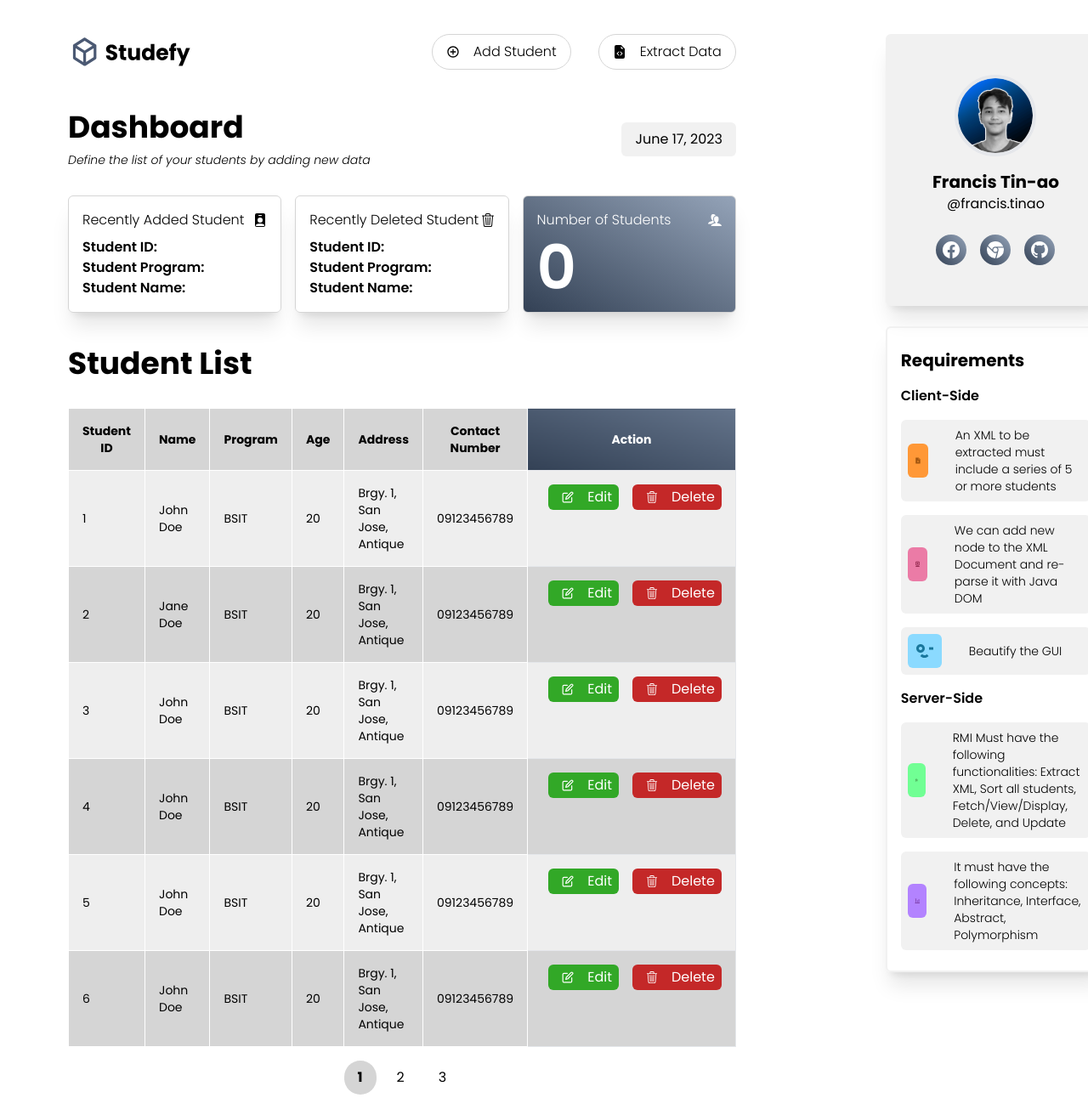
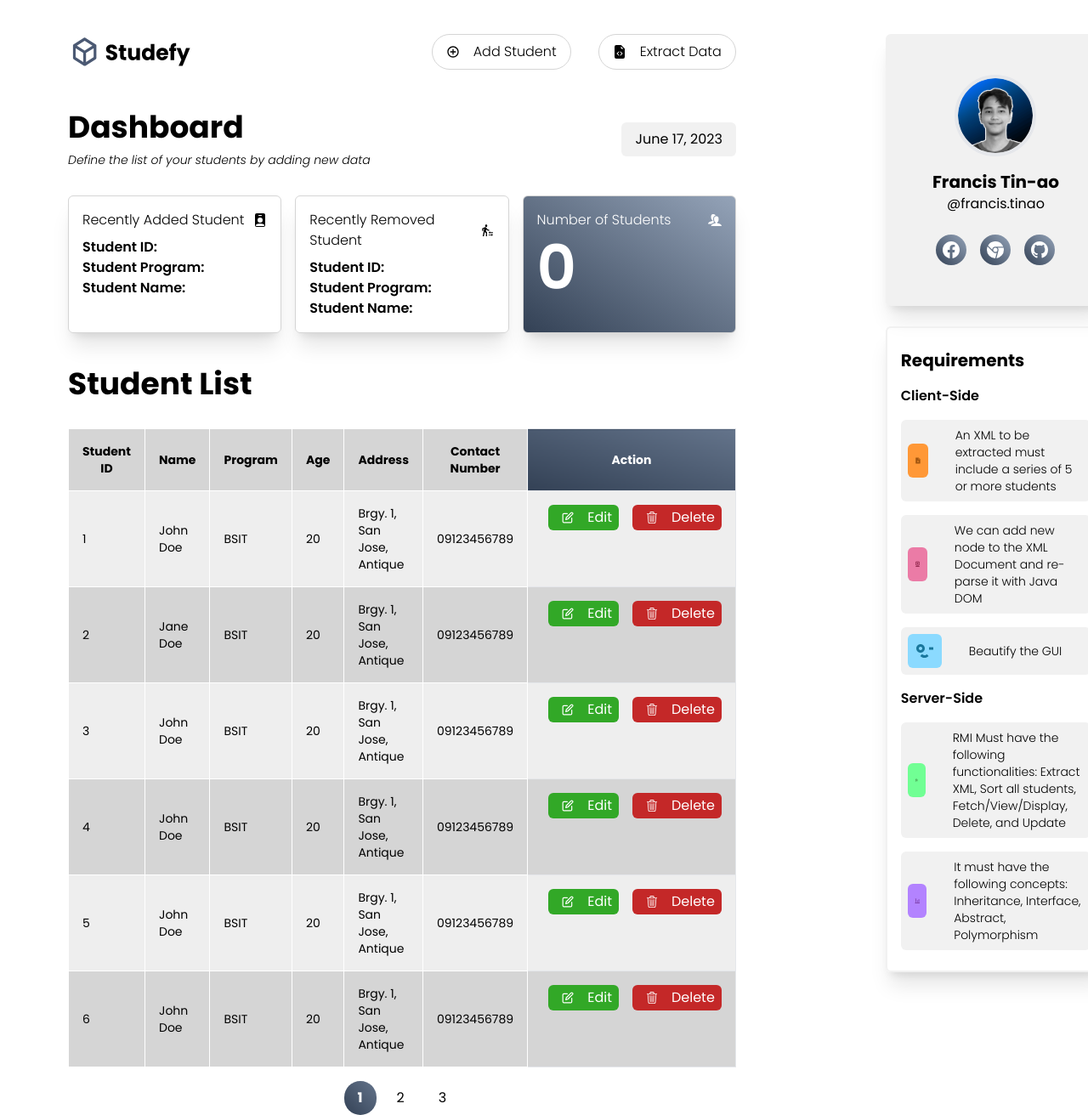
Before and after one commit to qarudafxz/studefy, a React (Vite) app: page / in a window 1280 px wide. Shown: the top 1312 px of the page at 85% size. Before the commit the page ends 1288 px from the top, so only its background shows below. Built offline with nearby package versions, Linux system fonts and the light colour scheme; no server answers.

Commit message:
cleaned gui

```diff
--- a/src/components/Extracted.jsx
+++ b/src/components/Extracted.jsx
@@ -12,7 +12,7 @@ function Extracted({ ...props }) {
 	}, [props.isExtract]);
 
 	return (
-		<div className='fixed inset-0 flex items-center justify-center -z-10'>
+		<div className='absolute top-96 left-1/3 ml-20 flex items-center justify-center'>
 			<CSSTransition
 				in={props.isExtract}
 				timeout={800}
--- a/src/components/RecentlyDeleted.jsx
+++ b/src/components/RecentlyDeleted.jsx
@@ -1,6 +1,6 @@
 import React, { useState, useEffect } from "react";
 
-import { BsTrash3 } from "react-icons/bs";
+import { MdOutlineTransferWithinAStation } from "react-icons/md";
 
 import { motion } from "framer-motion";
 function RecentlyAdded() {
@@ -11,8 +11,8 @@ function RecentlyAdded() {
 			whileHover={{ scale: 1.05 }}
 			className='font-main flex flex-col gap-2 p-4 border border-[#D5D5D5] rounded-md shadow-xl'>
 			<div className='flex justify-between items-center'>
-				<h1 className='font-thin text-md '>Recently Deleted Student</h1>
-				<BsTrash3 />
+				<h1 className='font-thin text-md '>Recently Removed Student</h1>
+				<MdOutlineTransferWithinAStation />
 			</div>
 			<div className='flex flex-col'>
 				<h1 className='font-semibold'>Student ID:</h1>
--- a/src/components/Students.jsx
+++ b/src/components/Students.jsx
@@ -85,7 +85,7 @@ function Students() {
 									key={page}
 									className={`${
 										page === currentPage
-											? "font-bold bg-[#D5D5D5] rounded-full py-2 px-4"
+											? "font-bold bg-gradient-to-tr from-slate-700 to-slate-500 text-white rounded-full py-2 px-4"
 											: "hover:bg-[#D5D5D5] duration-150 py-2 px-4 rounded-full"
 									} cursor-pointer`}
 									onClick={() => handlePageChange(page)}>
```
